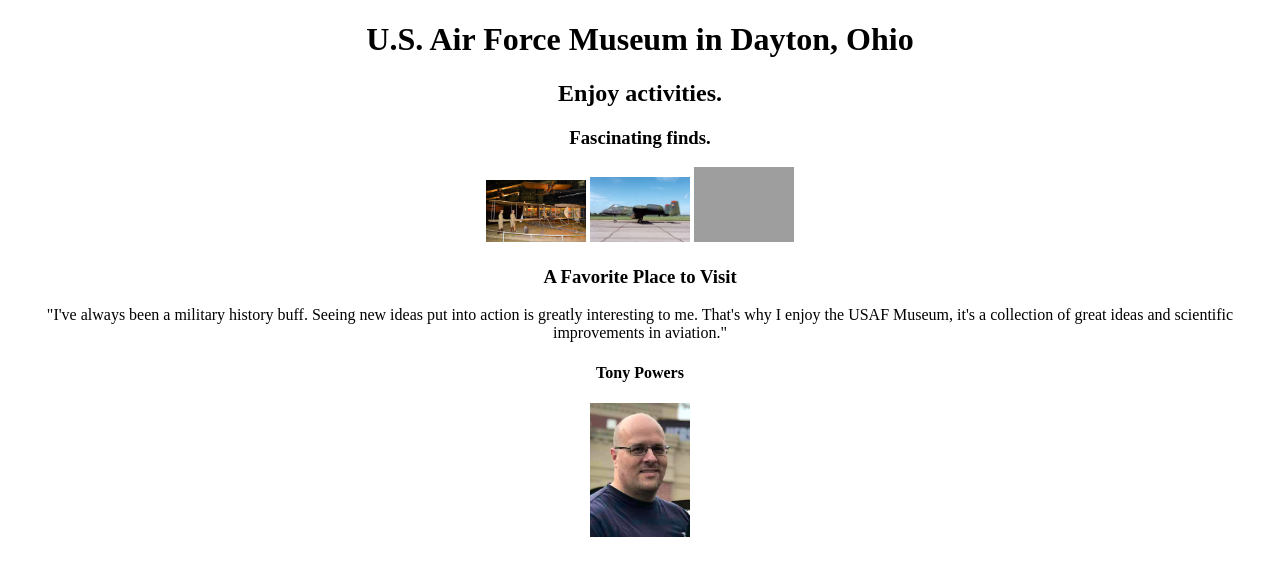
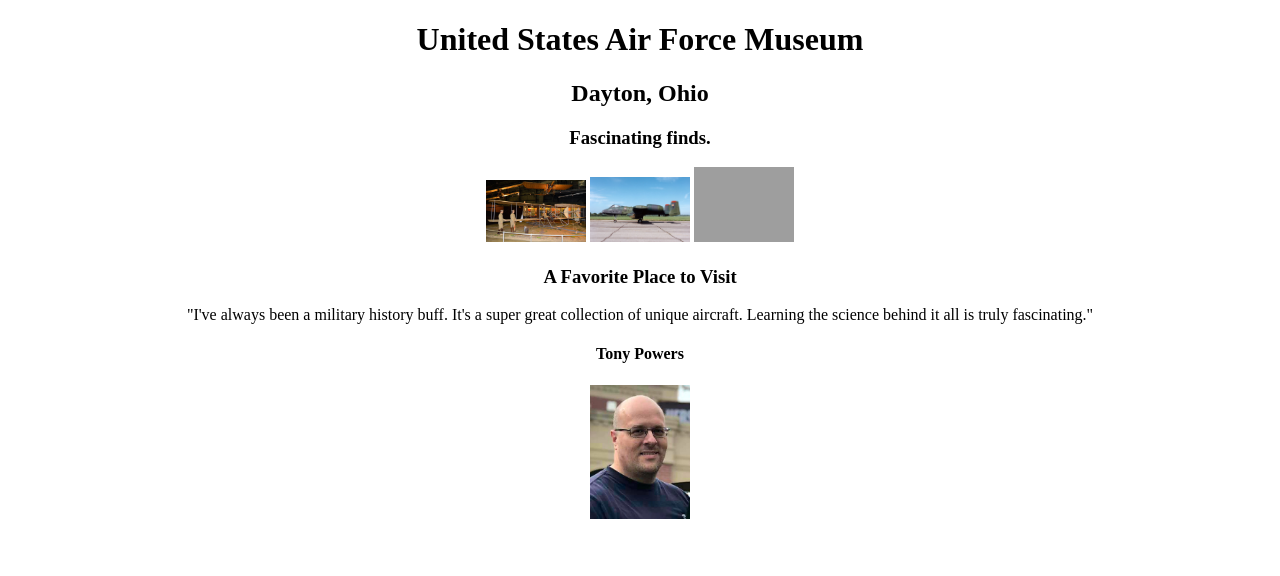
Before and after one commit to t-powers/memorable-visit, a website built with Vite: page index.html in a window 1280 px wide. Built offline with nearby package versions, Linux system fonts and the light colour scheme; grey boxes are pictures that could not be loaded.

Commit message:
rewording h and p elements

```diff
--- a/index.html
+++ b/index.html
@@ -7,8 +7,8 @@
 
         <!-- HERO SECTION -->
         <div>
-            <h1>U.S. Air Force Museum in Dayton, Ohio</h1>
-            <h2>Enjoy activities.</h2>
+            <h1>United States Air Force Museum</h1>
+            <h2>Dayton, Ohio</h2>
         </div>
 
         <!-- ACTIVITIES SECTION -->
@@ -22,7 +22,7 @@
         <!-- GUIDE SECTION -->
         <div>
             <h3>A Favorite Place to Visit</h3>
-            <p>"I've always been a military history buff. Seeing new ideas put into action is greatly interesting to me. That's why I enjoy the USAF Museum, it's a collection of great ideas and scientific improvements in aviation."</p>
+            <p>"I've always been a military history buff. It's a super great collection of unique aircraft. Learning the science behind it all is truly fascinating."</p>
             <h4>Tony Powers</h4>
             <img src="images/tp.jpg">
         </div>
```
Also changed, not shown: README.md.
